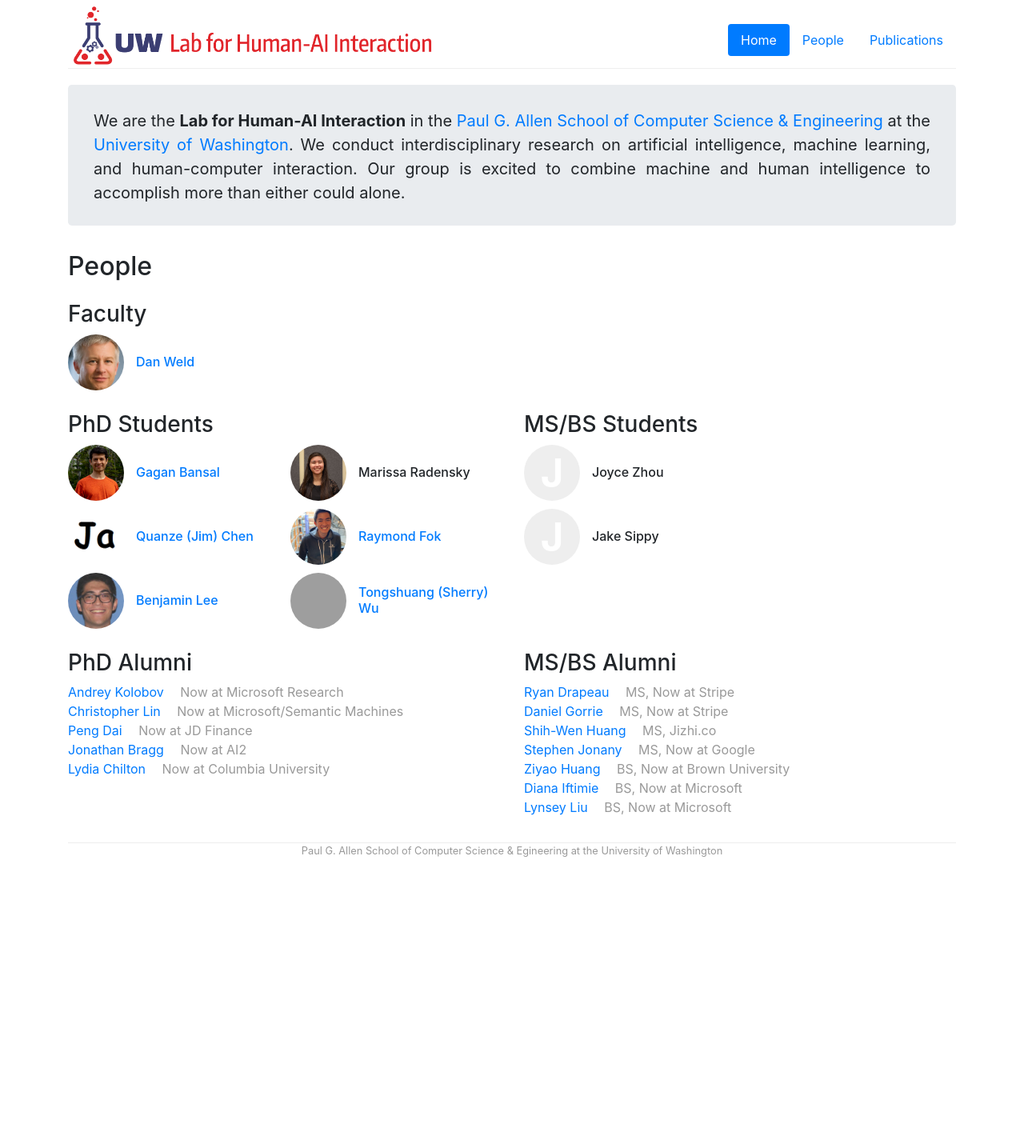
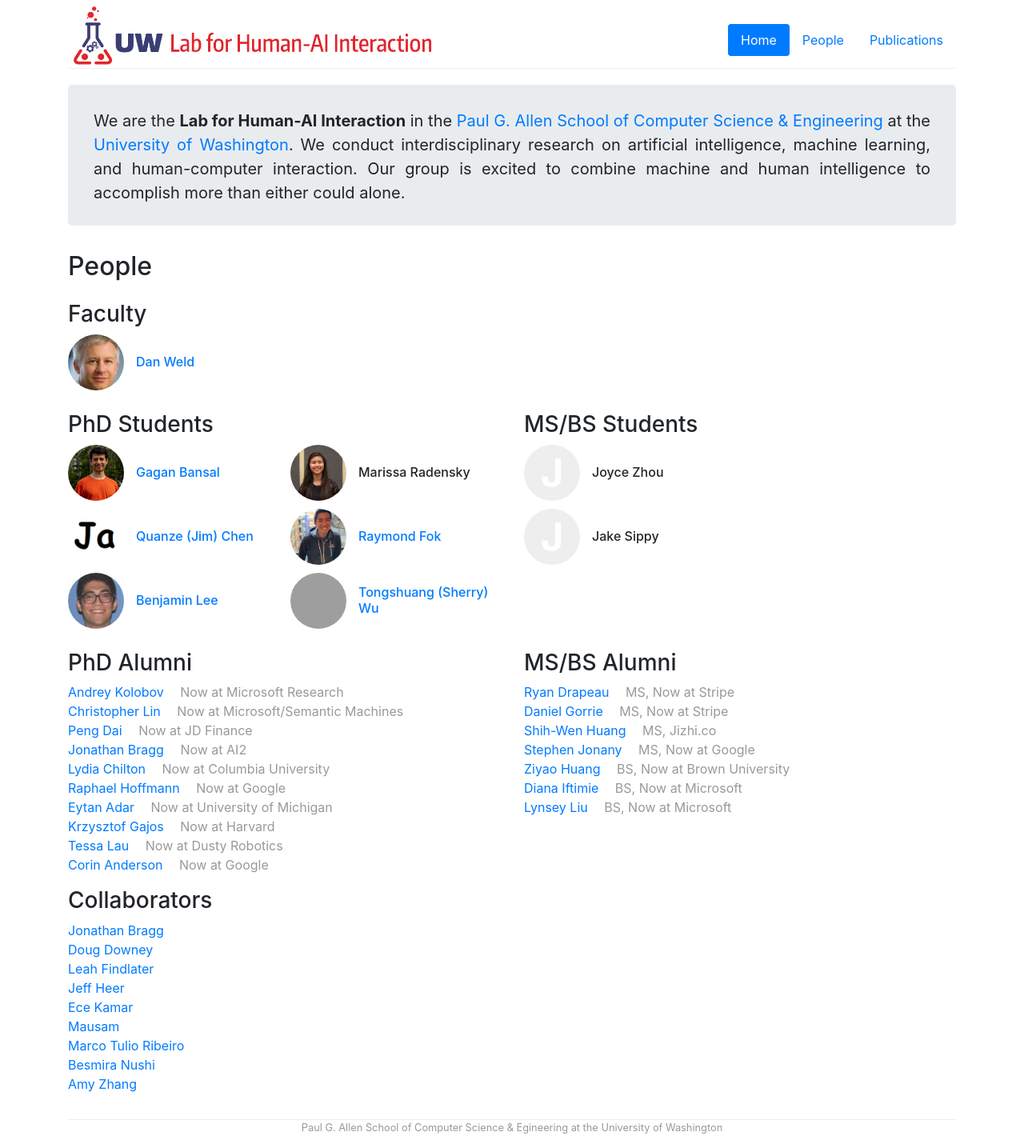
Before and after one commit to uw-hai/uw-hai.github.io, a Jekyll site: the page built from index.html, in a window 1280 px wide. Shown: the whole page at 80% size. Built offline with Jekyll 4.4.1, drawn with Linux system fonts in a browser that asks for light colours; before the commit the page ends 1089 px from its top, so only the background shows below that; grey boxes are pictures that could not be loaded.

Commit message:
Update people

```diff
--- a/_data/people.yml
+++ b/_data/people.yml
@@ -115,6 +115,36 @@
     image: /img/people/lydia.jpg
     bio: "Now at Columbia University"
 
+hoffmann:
+    display_name: "Raphael Hoffmann"
+    webpage: "http://raphaelhoffmann.com"
+    role: alum
+    bio: "Now at Google"
+
+edar:
+    display_name: "Eytan Adar"
+    webpage: "https://www.si.umich.edu/people/eytan-adar"
+    role: alum
+    bio: "Now at University of Michigan"
+
+gajos:
+    display_name: "Krzysztof Gajos"
+    webpage: "https://www.eecs.harvard.edu/~kgajos/"
+    role: alum
+    bio: "Now at Harvard"
+
+lau:
+    display_name: "Tessa Lau"
+    webpage: "https://www.linkedin.com/in/tessalau"
+    role: alum
+    bio: "Now at Dusty Robotics"
+
+corin:
+    display_name: "Corin Anderson"
+    role: alum
+    bio: "Now at Google"
+    webpage: "https://www.linkedin.com/in/corin-anderson-449238102"
+
 wen:
     display_name: "Shih-Wen Huang"
     role: ugrad-alum
@@ -150,3 +180,51 @@
     role: ugrad-alum
     bio: "BS, Now at Microsoft"
     webpage: "https://www.linkedin.com/in/lynseyliu"
+
+jbragg2:
+    display_name: "Jonathan Bragg"
+    webpage: "https://www.jonathanbragg.com"
+    role: collab
+
+
+downey:
+    display_name: "Doug Downey"
+    webpage: "https://users.cs.northwestern.edu/~ddowney/"
+    role: collab
+
+findlater:
+    display_name: "Leah Findlater"
+    webpage: "https://www.hcde.washington.edu/findlater"
+    role: collab
+
+
+heer:
+    display_name: "Jeff Heer"
+    webpage: "https://homes.cs.washington.edu/~jheer/"
+    role: collab
+
+kamar:
+    display_name: "Ece Kamar"
+    webpage: "https://www.ecekamar.com"
+    role: collab
+
+
+mausam:
+    display_name: "Mausam"
+    webpage: "http://www.cse.iitd.ernet.in/~mausam/"
+    role: collab
+
+marco:
+    display_name: "Marco Tulio Ribeiro"
+    webpage: "https://homes.cs.washington.edu/~marcotcr/"
+    role: collab
+
+nushi:
+    display_name: "Besmira Nushi"
+    webpage: "https://www.microsoft.com/en-us/research/people/benushi/"
+    role: collab
+
+zhang:
+    display_name: "Amy Zhang"
+    webpage: "https://homes.cs.washington.edu/~axz/"
+    role: collab
--- a/index.html
+++ b/index.html
@@ -20,7 +20,9 @@
   - roles: [ugrad-alum]
     width: 6
     image: false
-
+  - roles: [collab]
+    width: 8
+    image: false
 ---
 
 <div class="jumbotron">
```
